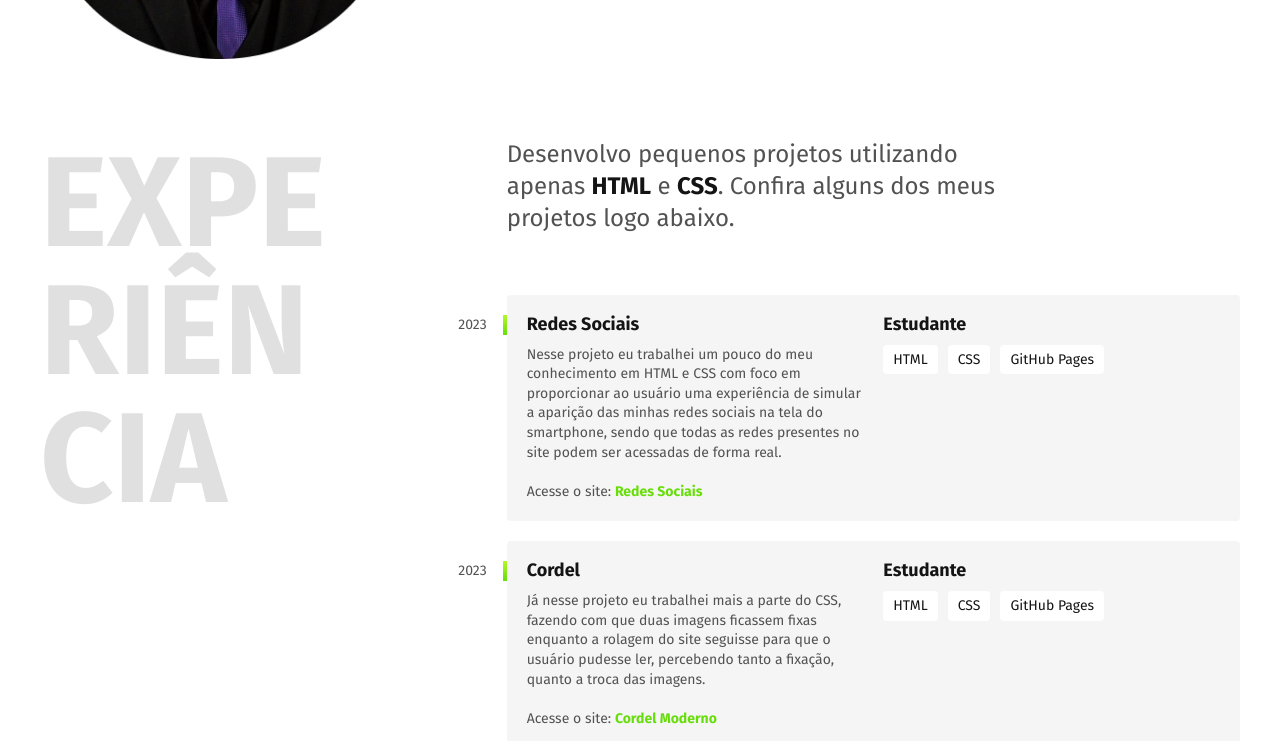
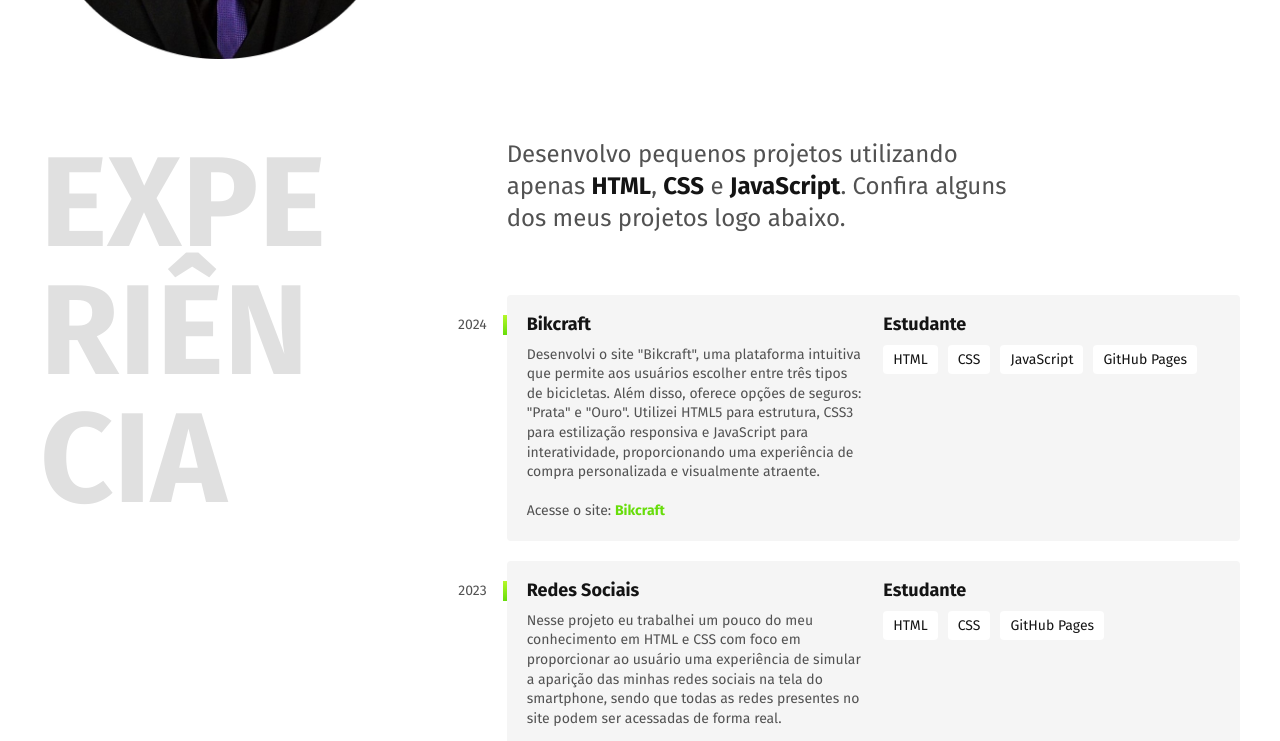
Before and after one commit to brcsilveira/brcsilveira.github.io, a plain HTML site: page index.html in a window 1280 px wide. Shown: the part 449-1190 px from the top of the page. Drawn offline with Linux system fonts and the light colour scheme.

Commit message:
adicionando o site bikcraft

```diff
--- a/index.html
+++ b/index.html
@@ -36,7 +36,24 @@
   <section class="experiencia" id="experiencia" aria-label="Experiência">
     <h2 class="subtitulo">Experiência</h2>
     <div>
-      <p class="experiencia-texto">Desenvolvo pequenos projetos utilizando apenas <strong>HTML</strong> e <strong>CSS</strong><!--<strong>JavaScript</strong>-->. Confira alguns dos meus projetos logo abaixo.
+      <p class="experiencia-texto">Desenvolvo pequenos projetos utilizando apenas <strong>HTML</strong>, <strong>CSS</strong> e <strong>JavaScript</strong>. Confira alguns dos meus projetos logo abaixo.
+
+        <div class="empresa">
+          <span class="empresa-ano">2024</span>
+          <h3 class="empresa-titulo">Bikcraft</h3>
+          <span class="empresa-titulo">Estudante</span>
+          <p class="empresa-texto">Desenvolvi o site "Bikcraft", uma plataforma intuitiva que permite aos usuários escolher entre três tipos de bicicletas. Além disso, oferece opções de seguros: "Prata" e "Ouro". Utilizei HTML5 para estrutura, CSS3 para estilização responsiva e JavaScript para interatividade, proporcionando uma experiência de compra personalizada e visualmente atraente.
+            <br><br>
+            Acesse o site: <a href="https://brcsilveira.github.io/bikcraft/" target="_blank">Bikcraft</a>
+          </p>
+
+          <ul class="empresa-habilidade">
+            <li>HTML</li>
+            <li>CSS</li>
+            <li>JavaScript</li>
+            <li>GitHub Pages</li>
+          </ul>
+        </div>
 
       <div class="empresa">
         <span class="empresa-ano">2023</span>
```
